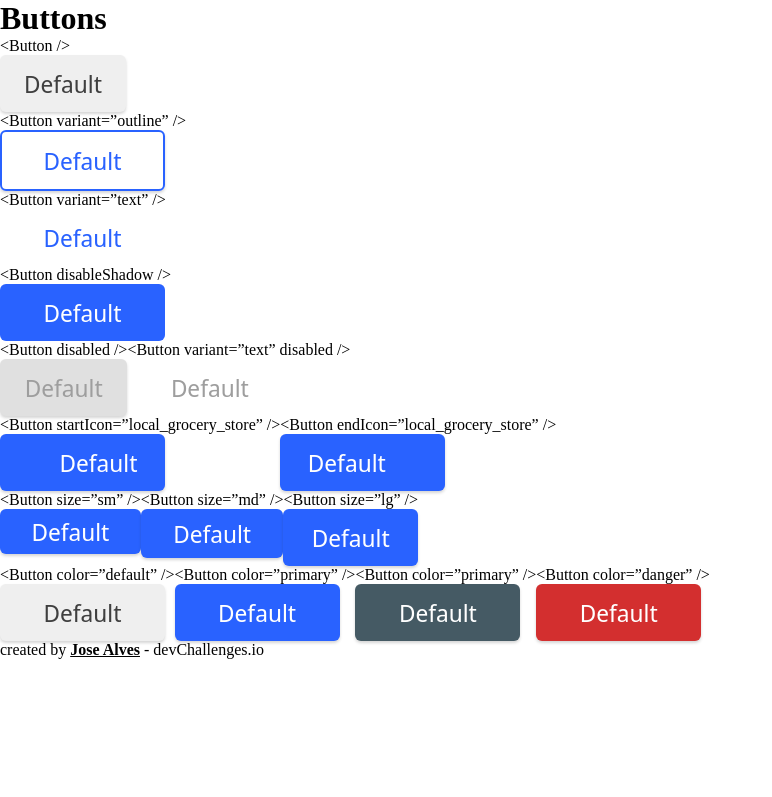
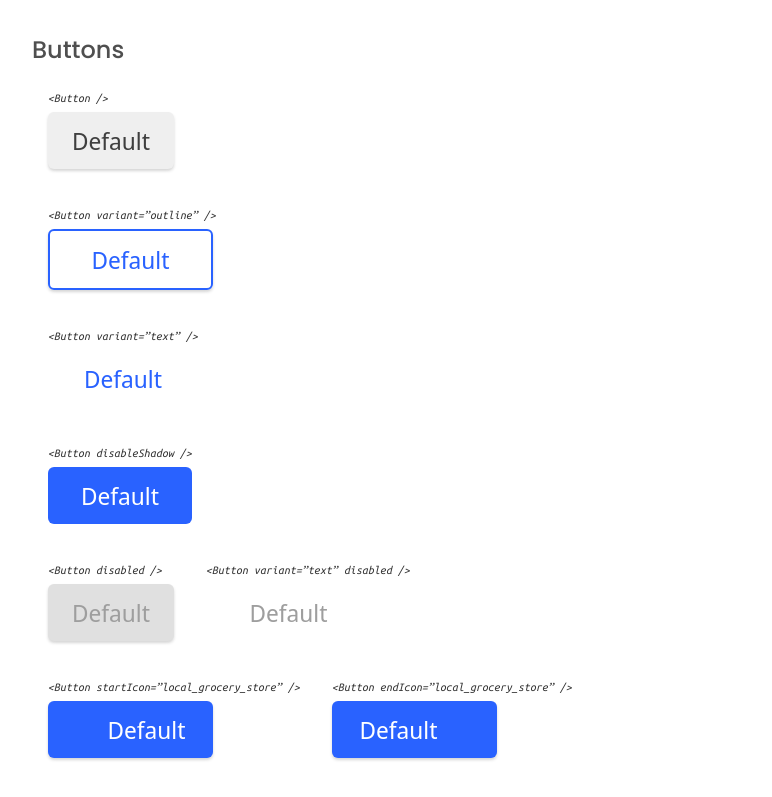
Before and after one commit to hitmaizer/btn-styledcomponents, a React (Create React App) app: page / in a window 1280 px wide. Shown: the top 797 px of the page, without its empty margins (0-772 px from the left). Built offline with nearby package versions, Linux system fonts and the light colour scheme; some icons are missing.

Commit message:
presentation finished

```diff
--- a/src/scss/styles.css
+++ b/src/scss/styles.css
@@ -1,3 +1,4 @@
+@import url("https://fonts.googleapis.com/css2?family=Montserrat:wght@500&family=Noto+Sans+Display:wght@500&family=Poppins:wght@500&family=Ubuntu+Mono:ital@1&display=swap");
 * {
   -webkit-box-sizing: border-box;
           box-sizing: border-box;
@@ -16,6 +17,7 @@
   -webkit-box-direction: normal;
       -ms-flex-direction: row;
           flex-direction: row;
+  gap: 32px;
 }
 
 .flex-col {
@@ -26,4 +28,45 @@
   -webkit-box-direction: normal;
       -ms-flex-direction: column;
           flex-direction: column;
+  gap: 8px;
 }
+
+.btns__section {
+  padding: 32px;
+  margin: auto;
+  -webkit-box-align: center;
+      -ms-flex-align: center;
+          align-items: center;
+  place-items: flex-start;
+}
+
+.default__section {
+  padding: 16px;
+}
+
+.page__title {
+  font-family: "Poppins", sans-serif;
+  font-style: normal;
+  font-weight: 500;
+  font-size: 24px;
+  line-height: 36px;
+  color: #4F4F4F;
+}
+
+.btn__title {
+  font-family: "Ubuntu Mono", monospace;
+  font-style: normal;
+  font-weight: normal;
+  font-size: 12px;
+  line-height: 12px;
+  color: #333333;
+}
+
+.page__footer {
+  font-family: "Montserrat", sans-serif;
+  font-style: normal;
+  font-weight: 500;
+  font-size: 14px;
+  line-height: 17px;
+  color: #A9A9A9;
+}
```
